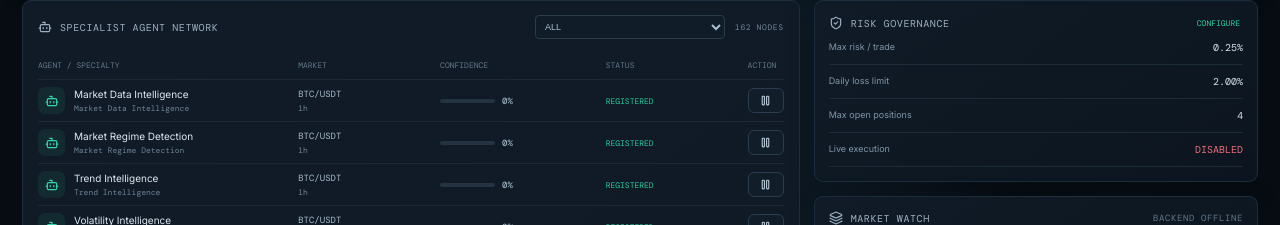
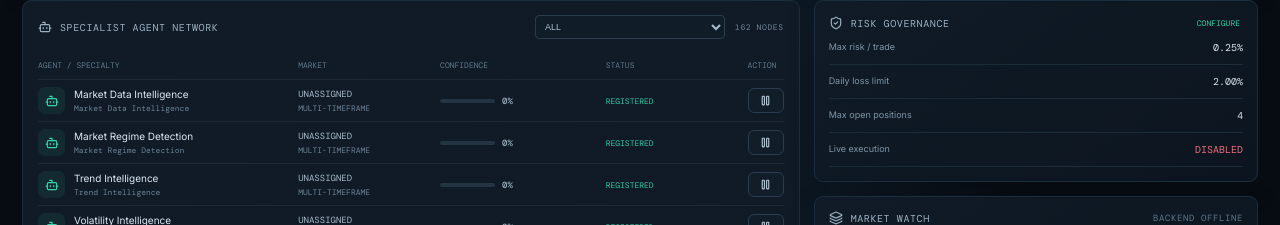
Before and after one commit to kyleel2249/jpbots-6, a React (Vite) app: page / in a window 1280 px wide. Shown: the part 575-800 px from the top of the page. Built offline with nearby package versions, Linux system fonts and the light colour scheme; no server answers.

Commit message:
remove fabricated BTC assignments and per-agent risk values from unconfigured role definitions

```diff
--- a/src/agents.ts
+++ b/src/agents.ts
@@ -6,8 +6,8 @@ export const initialAgents:Agent[]=allAgentRoles.map((r,i)=>({
  name:r.name.replace(/ Agent$/,''),
  division:r.department,
  strategy:r.task,
- symbol:r.department.includes('Solana')?'SOL/USDC':'BTC/USDT',
- timeframe:r.department==='Scalping'?'1m':r.department==='Day Trading'?'15m':'1h',
+ symbol:'UNASSIGNED',
+ timeframe:r.department==='Scalping'?'1m/3m/5m':r.department==='Day Trading'?'5m/15m/30m/1h/4h':'MULTI-TIMEFRAME',
  status:'REGISTERED',
- confidence:0,trades:0,winRate:0,pnl:0,risk:.2
+ confidence:0,trades:0,winRate:0,pnl:0,risk:0
 }));
```
